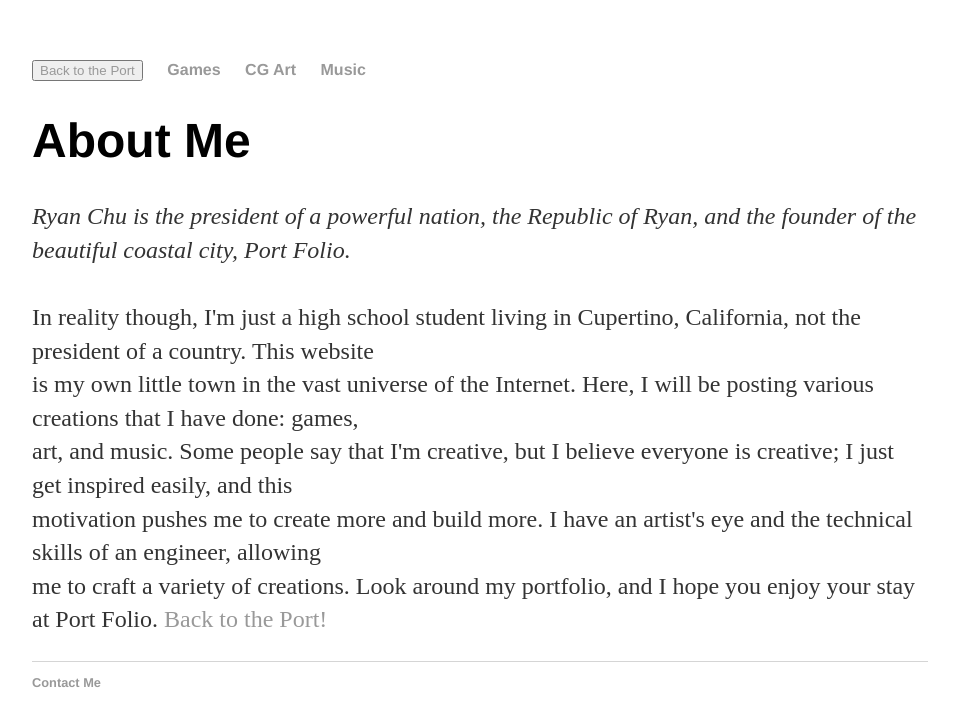
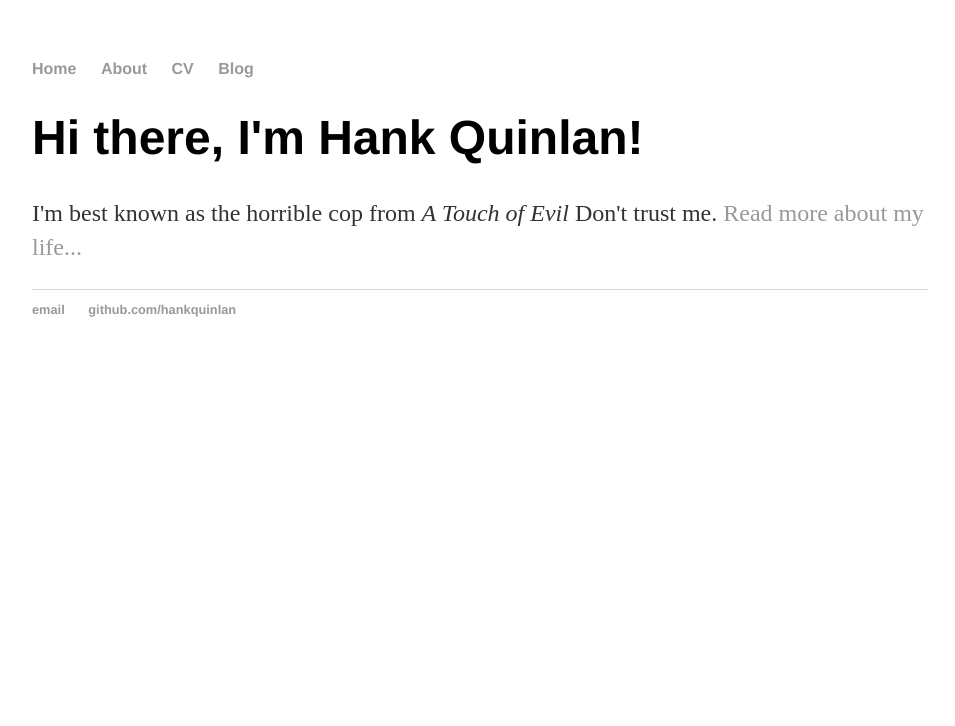
Before and after one commit to ChuRyan/about, a plain HTML site: page index.html in a window 1280 px wide. Shown: the whole page, without its empty margins (160-1115 px from the left). Drawn offline with Linux system fonts and the light colour scheme.

Commit message:
Update index.html

```diff
--- a/index.html
+++ b/index.html
@@ -1,35 +1,29 @@
 <!DOCTYPE html>
 <html>
 	<head>
-		<title>About</title>
+		<title>Hank Quinlan, Horrible Cop</title>
 		<!-- link to main stylesheet -->
 		<link rel="stylesheet" type="text/css" href="/css/main.css">
 	</head>
 	<body>
 		<nav>
     		<ul>
-        		<li><button type="button"><a href="/">Back to the Port</a></button></li>
-	        	<li><a href="/games">Games</a></li>
-        		<li><a href="/cg">CG Art</a></li>
-        		<li><a href="/music">Music</a></li>
+        		<li><a href="/">Home</a></li>
+	        	<li><a href="/about">About</a></li>
+        		<li><a href="/cv">CV</a></li>
+        		<li><a href="/blog">Blog</a></li>
     		</ul>
 		</nav>
 		<div class="container">
     		<div class="blurb">
-        		<h1>About Me</h1>
-				<p><em>Ryan Chu is the president of a powerful nation, the Republic of Ryan, and the founder of the beautiful coastal city, Port Folio.</em><br><br>
-				       In reality though, I'm just a high school student living in Cupertino, California, not the president of a country. This website <br>
-				       is my own little town in the vast universe of the Internet. Here, I will be posting various creations that I have done: games,<br>
-				       art, and music. Some people say that I'm creative, but I believe everyone is creative; I just get inspired easily, and this<br>
-				       motivation pushes me to create more and build more. I have an artist's eye and the technical skills of an engineer, allowing<br>
-				       me to craft a variety of creations. Look around my portfolio, and I hope you enjoy your stay at Port Folio.
-
-				       <a href="/">Back to the Port!</a></p>
+        		<h1>Hi there, I'm Hank Quinlan!</h1>
+				<p>I'm best known as the horrible cop from <em>A Touch of Evil</em> Don't trust me. <a href="/about">Read more about my life...</a></p>
     		</div><!-- /.blurb -->
 		</div><!-- /.container -->
 		<footer>
     		<ul>
-        		<li><a href="/contact">Contact Me</a></li>
+        		<li><a href="mailto:hankquinlanhub@gmail.com">email</a></li>
+        		<li><a href="https://github.com/hankquinlan">github.com/hankquinlan</a></li>
 			</ul>
 		</footer>
 	</body>
```
